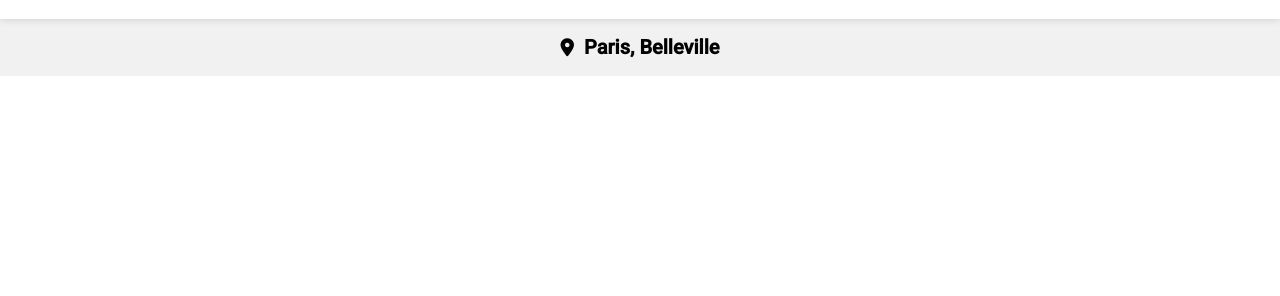
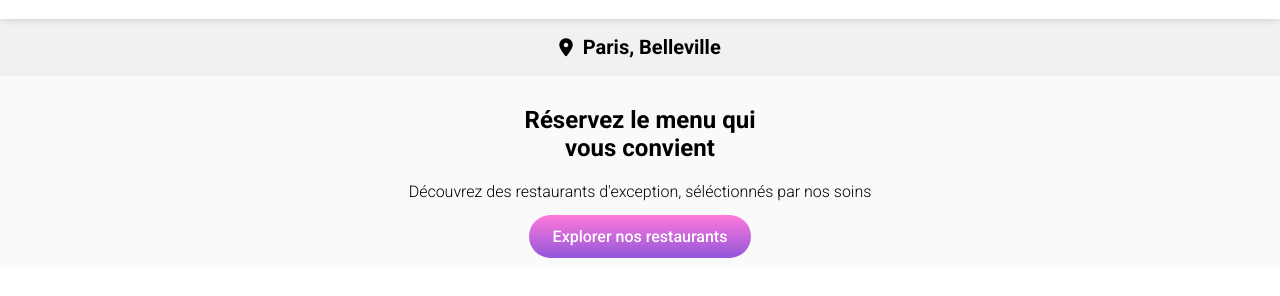
Before and after one commit to marvin1405/Ohmyfood, a plain HTML site: page index.html in a window 1280 px wide. Shown: the part 62-358 px from the top of the page. Drawn offline with Linux system fonts and the light colour scheme; a web font is replaced by a local one.

Commit message:
Ajout de l'exploration

```diff
--- a/index.html
+++ b/index.html
@@ -25,8 +25,15 @@
                 <i class="fa-solid fa-location-dot"></i>
             </div>
             <div class="localisation__city">
-                <h2>Paris, Belleville</h2>
+                <h2 class="localisation__name">Paris, Belleville</h2>
             </div>
+         </div>
+
+         <!--EXPLORER-->
+         <div class="explorer">
+            <h2 class="explorer__titre">Réservez le menu qui<br/>vous convient</h2>
+            <p class="explorer__description">Découvrez des restaurants d'exception, séléctionnés par nos soins</p>
+            <a class="explorer__btn">Explorer nos restaurants</a>
          </div>
       </main>
   </body>
--- a/styles.scss
+++ b/styles.scss
@@ -1,5 +1,5 @@
 @import url('https://fonts.googleapis.com/css2?family=Shrikhand&display=swap');
-@import url('https://fonts.googleapis.com/css2?family=Roboto:wght@300;400;500&display=swap');
+@import url('https://fonts.googleapis.com/css2?family=Roboto:wght@300;400;500;700&display=swap');
 
 @mixin box-center {
     display: flex;
@@ -39,8 +39,31 @@ main {
           margin-right: 10px;
           font-size: 18px;
        }
+       &__name {
+        font-size: 20px;
+       }
 }
 
-h2 {
-    font-size: 20px;
+
+/*--EXPLORER--*/
+.explorer {
+    background-color: #fafafa;
+    padding: 10px 32px 32px 32px;
+    text-align: center;
+       &__titre {
+        font-weight: bold;
+       }
+       &__description {
+        font-weight: lighter;
+       }
+       &__btn {
+        padding: 12px 24px;
+        position: relative;
+        top: 10px;
+        background-image: linear-gradient(to top, $color-primary, $color-secondary);
+        border-radius: 100px;
+        color: white;
+        font-weight: 500;
+        cursor: pointer;
+        }
 }
```
Also changed, not shown: styles.css, 1 other file.
